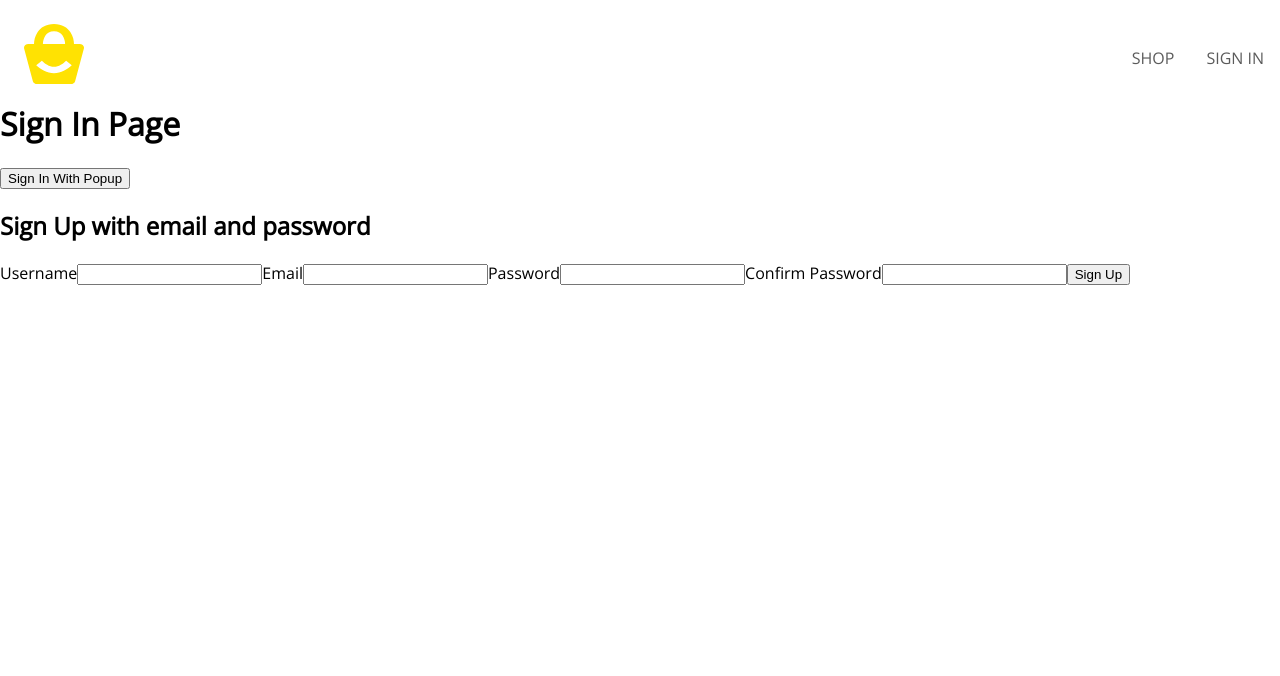
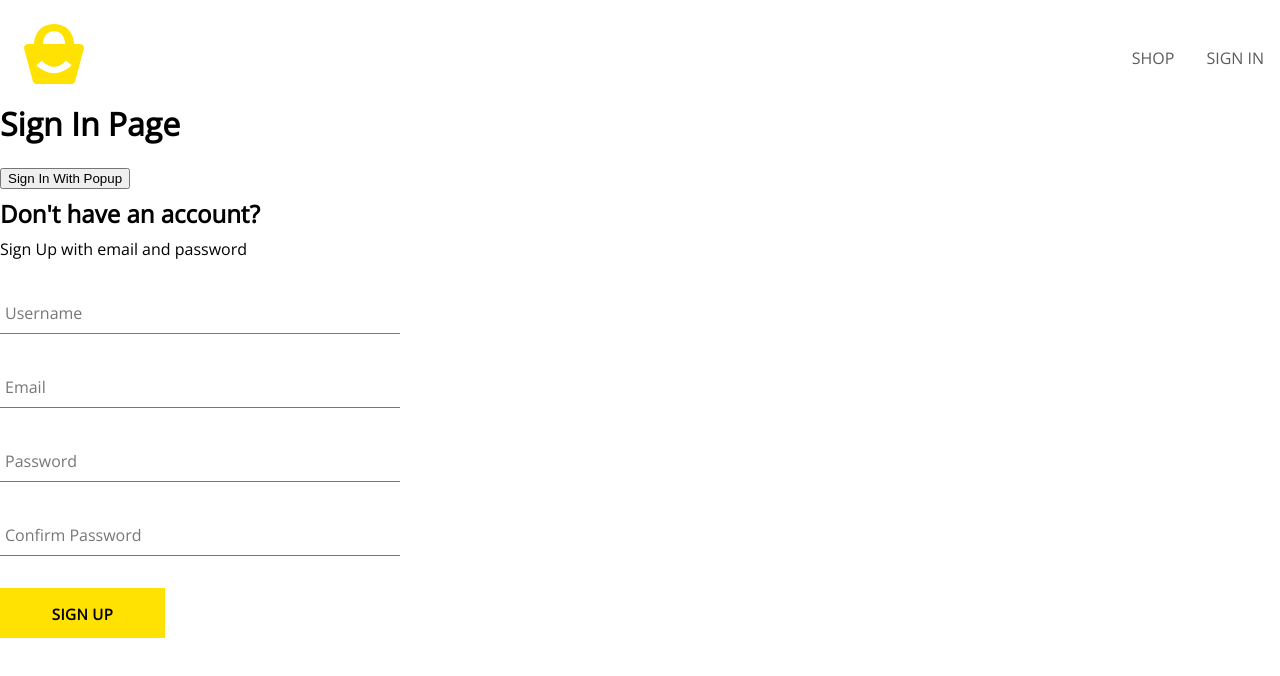
Before and after one commit to JakubMarczynski94/React-Ecommerce-App-With-Payment-Integration, a React (Create React App) app: page /sign-in in a window 1280 px wide. Shown: the top 676 px of the page. Built offline with nearby package versions, Linux system fonts and the light colour scheme.

Commit message:
created and implemented button components, styling for sign up with scss

```diff
--- /dev/null
+++ b/src/components/Button/Button.js
@@ -0,0 +1,19 @@
+import "./Button.scss";
+
+const button_type_classes = {
+    google: 'google-sign-in',
+    inverted: 'inverted',
+}
+
+const Button = ({ children, buttonType, ...otherProps }) => {
+    return(
+        <button
+        className={`button-container ${button_type_classes[buttonType]}`}
+        {...otherProps}
+        >
+            {children}
+        </button>
+    )
+}
+
+export default Button;
--- /dev/null
+++ b/src/components/Button/Button.scss
@@ -0,0 +1,54 @@
+.button-container {
+    min-width: 165px;
+    width: auto;
+    height: 50px;
+    letter-spacing: 0.4px;
+    line-height: 50px;
+    padding: 8 24px;
+    font-size: 15px;
+    background-color: #FFE202;
+    color: #000;
+    text-transform: uppercase;
+    font-family: 'Open Sans';
+    font-weight: bolder;
+    border: none;
+    cursor: pointer;
+    display: flex;
+    justify-content: center;
+
+    &:hover {
+      background-color: #222;
+      color: #ffffff;
+      border: 1px solid #222;
+      transition: 300ms ease all;
+    }
+
+    &:active {
+        background-color: #ffffff;
+        color: #222;
+        border: 1px solid #222;
+        transition: 200ms ease all;
+    }
+
+    &.google-sign-in {
+      background-color: #4285f4;
+      color: white;
+
+      &:hover {
+        background-color: #357ae8;
+        border: none;
+      }
+    }
+
+    &.inverted {
+        background-color: #ffffff;
+        color: #222;
+        border: 1px solid #222;
+
+      &:hover {
+        background-color: #FFE202;
+        color: #000;
+        border: none;
+      }
+    }
+  }
--- /dev/null
+++ b/src/components/Form-input/Form-input.js
@@ -0,0 +1,14 @@
+import "./Form-input.scss"
+
+const FormInput = ({ label, ...otherProps }) => {
+    return(
+        <div className="group">
+            <input className="form-input" {...otherProps} />
+            {label && (
+                <label className={`${otherProps.value.length > 0 ? "shrink" : null} form-input-label`}>{label}</label>
+            )}
+        </div>
+    )
+}
+
+export default FormInput;
--- /dev/null
+++ b/src/components/Form-input/Form-input.scss
@@ -0,0 +1,54 @@
+$sub-color: #777;
+$mid-color: #444;
+$main-color: black;
+
+@mixin shrinkLabel {
+  top: -14px;
+  font-size: 12px;
+  color: $mid-color;
+}
+
+.group {
+  position: relative;
+  margin: 32px 0;
+
+  .form-input {
+    background: none;
+    background-color: white;
+    color: $main-color;
+    font-size: 18px;
+    padding: 10px 10px 10px 5px;
+    display: block;
+    width: 100%;
+    border: none;
+    border-bottom: 1px solid $sub-color;
+    margin: 25px 0;
+
+    &:focus {
+      outline: none;
+    }
+
+    &:focus + .form-input-label {
+      @include shrinkLabel();
+    }
+  }
+
+  input[type='password'] {
+    letter-spacing: 0.2em;
+  }
+
+  .form-input-label {
+    color: $sub-color;
+    font-size: 16px;
+    font-weight: normal;
+    position: absolute;
+    pointer-events: none;
+    left: 5px;
+    top: 10px;
+    transition: 300ms ease all;
+
+    &.shrink {
+      @include shrinkLabel();
+    }
+  }
+}
--- a/src/components/Sign-up-form/Sign-up-form.js
+++ b/src/components/Sign-up-form/Sign-up-form.js
@@ -1,5 +1,8 @@
 import { useState } from "react";
-import { createAuthUserWithEmailAndPassword, createUserDocumentFromAuth } from "../../utils/firebase/firebase"
+import FormInput from "../Form-input/Form-input";
+import { createAuthUserWithEmailAndPassword, createUserDocumentFromAuth } from "../../utils/firebase/firebase";
+import Button from "../Button/Button";
+import "./Sign-up-form.scss";
 
 //initial state for all the form fields
 const defaultFormFields = {
@@ -12,7 +15,8 @@
 const SignUp = () => {
     const [formFields, setFormFields] = useState(defaultFormFields);
     const { displayName, email, password, confirmPassword } = formFields;
-    console.log(formFields);
+
+    // console.log(formFields);
 
     const handleChange = (e) => {
         const { name, value } = e.target;
@@ -50,22 +54,19 @@
     }
 
     return(
-        <div>
-            <h2>Sign Up with email and password</h2>
+        <div className="sign-up-container">
+            <h2>Don't have an account?</h2>
+            <span>Sign Up with email and password</span>
             <form onSubmit={handleSubmit}>
-                <label>Username</label>
-                <input type="text" name="displayName" value={displayName} onChange={handleChange} required/>
+                <FormInput label="Username" type="text" name="displayName" value={displayName} onChange={handleChange} required/>
 
-                <label>Email</label>
-                <input type="email" name="email" value={email} onChange={handleChange} required/>
+                <FormInput label="Email" type="email" name="email" value={email} onChange={handleChange} required/>
 
-                <label>Password</label>
-                <input type="password" minLength="8" name="password" value={password} onChange={handleChange} required/>
+                <FormInput label="Password" type="password" minLength="8" name="password" value={password} onChange={handleChange} required/>
 
-                <label>Confirm Password</label>
-                <input type="password" minLength="8" name="confirmPassword" value={confirmPassword} onChange={handleChange} required/>
+                <FormInput label="Confirm Password" type="password" minLength="8" name="confirmPassword" value={confirmPassword} onChange={handleChange} required/>
 
-                <button type="submit">Sign Up</button>
+                <Button type="submit">Sign Up</Button>
             </form>
         </div>
     )
--- /dev/null
+++ b/src/components/Sign-up-form/Sign-up-form.scss
@@ -0,0 +1,9 @@
+.sign-up-container{
+    display: flex;
+    flex-direction: column;
+    width: 400px;
+
+    h2{
+        margin: 8px 0;
+    }
+}
--- a/src/utils/firebase/firebase.js
+++ b/src/utils/firebase/firebase.js
@@ -45,8 +45,8 @@
     const userDocRef = doc(db, 'users', userAuth.uid);
     const userSnapshot = await getDoc(userDocRef);
 
-    console.log(userDocRef);
-    console.log(userSnapshot);
+    // console.log(userDocRef);
+    // console.log(userSnapshot);
 
     //Checking if user data exists
     //Return userDoc Ref if user snapshot exists.
```
